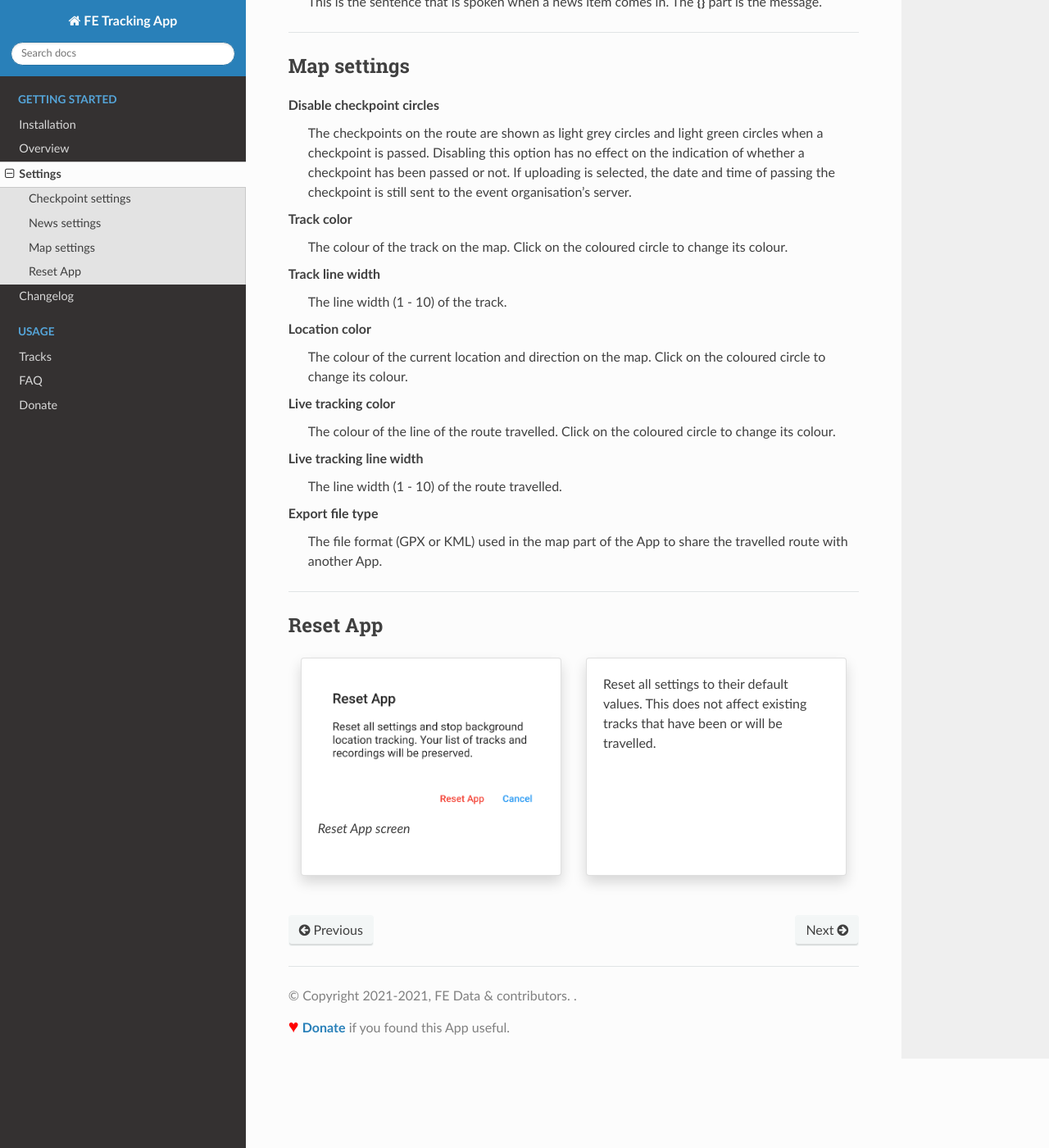
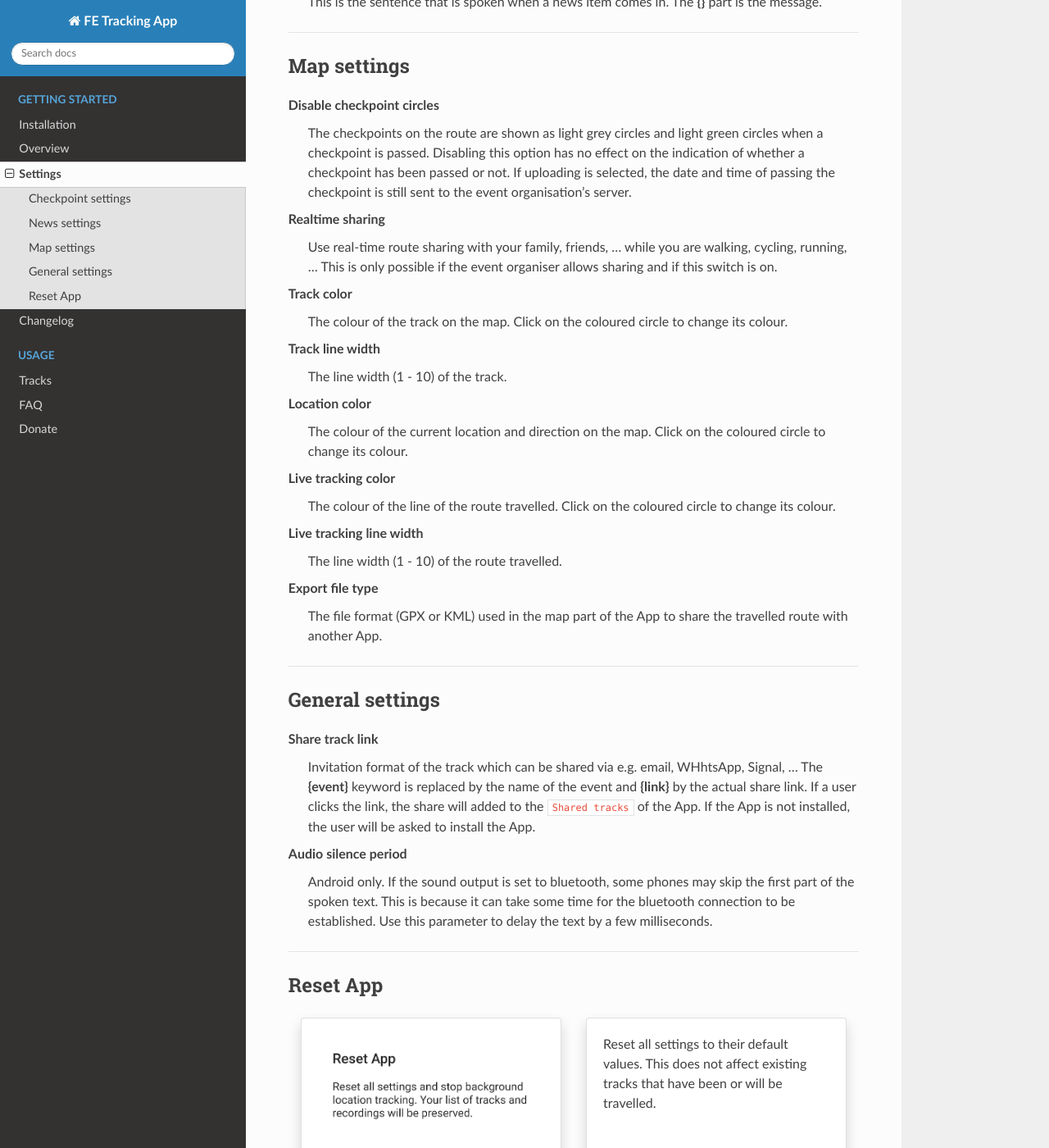
Before and after one commit to fe-data/fe-tracking, a Sphinx documentation site: the page built from docs/getting-started/settings.rst, in a window 1280 px wide and 1400 px high, scrolled down 1360 px. Shown: the whole window at 82% size. Built offline with Sphinx 7.4.7 and the Read the Docs theme 2.0.0, drawn with Linux system fonts in a browser that asks for light colours.

Commit message:
FE Tracking 1.3.0 (Part 1)

```diff
--- a/docs/getting-started/changelog.rst
+++ b/docs/getting-started/changelog.rst
@@ -1,5 +1,11 @@
 Changelog
 =========
+
+v1.3 (25 October 2021)
+-----------------------
+* New: Share your track with your family and friends in real time while walking, cycling, ... Only if the event organization allows sharing and if sharing is enabled in the App settings.
+* Changed: Android 8.0 is now the minimum supported version
+* Better error handling
 
 v1.2.1 (7 October 2021)
 -----------------------
--- a/docs/getting-started/installation.rst
+++ b/docs/getting-started/installation.rst
@@ -1,6 +1,6 @@
 Installation
 ============
-The *FE Tracking* App is available for Android 7.0 and later and IOS 10.0 and later.
+The *FE Tracking* App is available for Android 8.0 and later and IOS 10.0 and later.
 
 .. list-table::
 
--- a/docs/getting-started/settings.rst
+++ b/docs/getting-started/settings.rst
@@ -6,7 +6,7 @@ Settings
 
    .. raw:: html
 
-      <div style="padding:159.72% 0 0 0;position:relative;"><iframe src="https://player.vimeo.com/video/595173094?title=0&byline=0&portrait=0" style="position:absolute;top:0;left:0;width:100%;height:100%;" frameborder="0" allow="autoplay; fullscreen; picture-in-picture" allowfullscreen></iframe></div><script src="https://player.vimeo.com/api/player.js"></script>
+      <div style="padding:159.72% 0 0 0;position:relative;"><iframe src="https://player.vimeo.com/video/638714501?title=0&byline=0&portrait=0" style="position:absolute;top:0;left:0;width:100%;height:100%;" frameborder="0" allow="autoplay; fullscreen; picture-in-picture" allowfullscreen></iframe></div><script src="https://player.vimeo.com/api/player.js"></script>
    ---
    All changes made to the settings are applied immediately.
 
@@ -49,6 +49,9 @@ Disable checkpoint circles
   Disabling this option has no effect on the indication of whether a checkpoint has been passed or not.
   If uploading is selected, the date and time of passing the checkpoint is still sent to the event organisation's server.
 
+Realtime sharing
+  Use real-time route sharing with your family, friends, ... while you are walking, cycling, running, ... This is only possible if the event organiser allows sharing and if this switch is on.
+
 Track color
   The colour of the track on the map. Click on the coloured circle to change its colour.
 
@@ -69,6 +72,21 @@ Export file type
 
 ----
 
+General settings
+----------------
+
+Share track link
+  Invitation format of the track which can be shared via e.g. email, WHhtsApp, Signal, ...
+  The **{event}** keyword is replaced by the name of the event and **{link}** by the actual share link.
+  If a user clicks the link, the share will added to the ``Shared tracks`` of the App.
+  If the App is not installed, the user will be asked to install the App.
+
+Audio silence period
+  Android only. If the sound output is set to bluetooth, some phones may skip the first part of the spoken text.
+  This is because it can take some time for the bluetooth connection to be established. Use this parameter to delay the text by a few milliseconds.
+
+----
+
 Reset App
 ---------
 .. panels::
```
